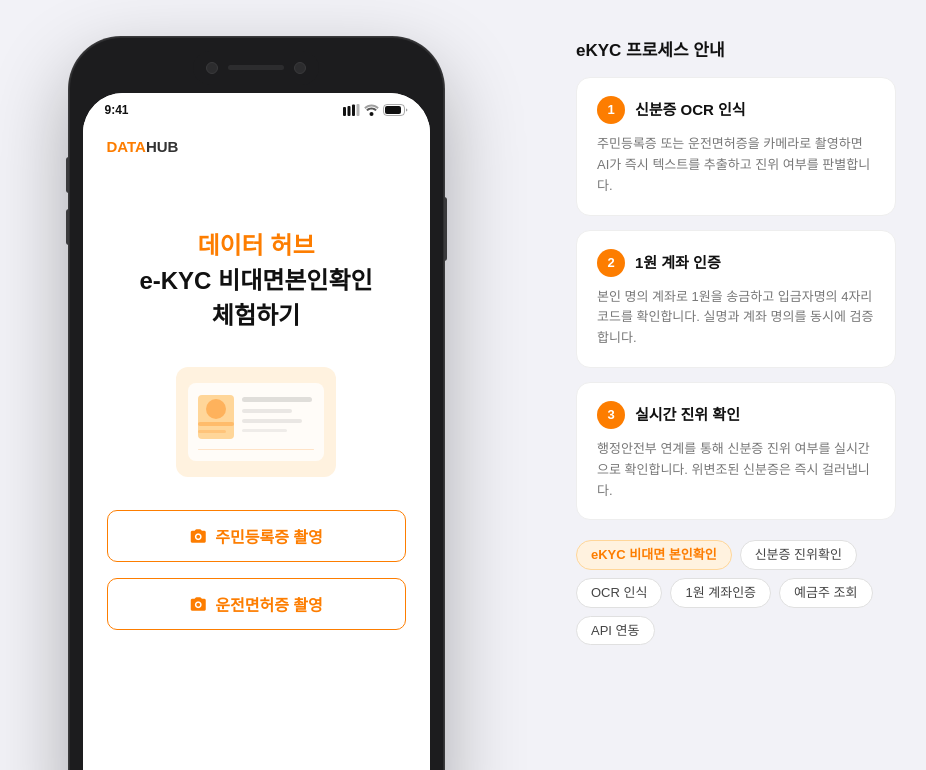
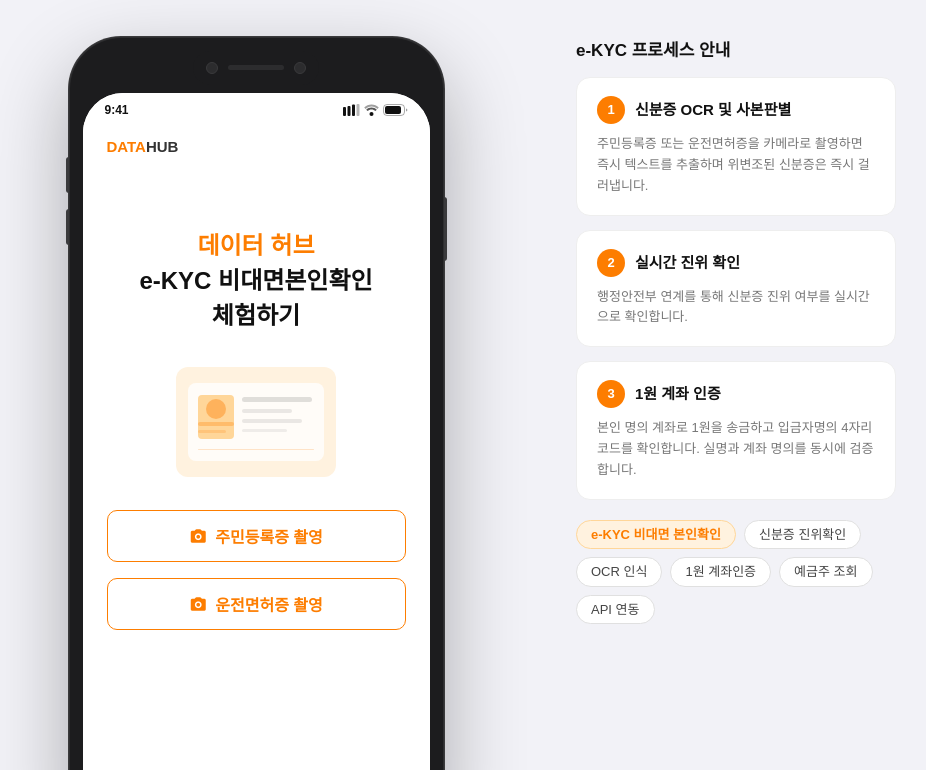
Before and after one commit to leehojae94/datahub-ekyc-demo, a plain HTML site: page index.html in a window 1280 px wide. Shown: the part 439-1209 px from the top of the page, without its empty margins (200-1126 px from the left). Drawn offline with nearby package versions, Linux system fonts and the light colour scheme; a web font is replaced by a local one.

Commit message:
Update index.html

```diff
--- a/index.html
+++ b/index.html
@@ -3,7 +3,7 @@
 <head>
 <meta charset="UTF-8">
 <meta name="viewport" content="width=device-width, initial-scale=1.0">
-<title>eKYC 비대면 본인확인 서비스 체험 | 데이터허브</title>
+<title>e-KYC 비대면 본인확인 서비스 체험 | 데이터허브</title>
 <link href="https://fonts.googleapis.com/css2?family=Material+Symbols+Rounded:opsz,wght,FILL,GRAD@24,400,1,0&display=block" rel="stylesheet">
 <link rel="stylesheet" href="https://cdn.jsdelivr.net/gh/orioncactus/pretendard@v1.3.9/dist/web/static/pretendard.min.css">
 <style>
@@ -1209,34 +1209,35 @@ a { text-decoration: none; color: inherit; }
 
   <!-- ===== SIDE PANEL ===== -->
   <div class="side-panel">
-    <h3>eKYC 프로세스 안내</h3>
+    <h3>e-KYC 프로세스 안내</h3>
 
     <div class="info-card">
       <div class="ic-top">
         <div class="ic-num">1</div>
-        <div class="ic-title">신분증 OCR 인식</div>
+        <div class="ic-title">신분증 OCR 및 사본판별</div>
       </div>
-      <p class="ic-desc">주민등록증 또는 운전면허증을 카메라로 촬영하면 AI가 즉시 텍스트를 추출하고 진위 여부를 판별합니다.</p>
+      <p class="ic-desc">주민등록증 또는 운전면허증을 카메라로 촬영하면 즉시 텍스트를 추출하며 위변조된 신분증은 즉시 걸러냅니다.</p>
     </div>
 
     <div class="info-card">
       <div class="ic-top">
         <div class="ic-num">2</div>
+        <div class="ic-title">실시간 진위 확인</div>
+      </div>
+      <p class="ic-desc">행정안전부 연계를 통해 신분증 진위 여부를 실시간으로 확인합니다.</p>
+    </div>
+
+    <div class="info-card">
+      <div class="ic-top">
+        <div class="ic-num">3</div>
         <div class="ic-title">1원 계좌 인증</div>
       </div>
       <p class="ic-desc">본인 명의 계좌로 1원을 송금하고 입금자명의 4자리 코드를 확인합니다. 실명과 계좌 명의를 동시에 검증합니다.</p>
     </div>
 
-    <div class="info-card">
-      <div class="ic-top">
-        <div class="ic-num">3</div>
-        <div class="ic-title">실시간 진위 확인</div>
-      </div>
-      <p class="ic-desc">행정안전부 연계를 통해 신분증 진위 여부를 실시간으로 확인합니다. 위변조된 신분증은 즉시 걸러냅니다.</p>
-    </div>
 
     <div class="service-tags">
-      <span class="service-tag highlight">eKYC 비대면 본인확인</span>
+      <span class="service-tag highlight">e-KYC 비대면 본인확인</span>
       <span class="service-tag">신분증 진위확인</span>
       <span class="service-tag">OCR 인식</span>
       <span class="service-tag">1원 계좌인증</span>
```
